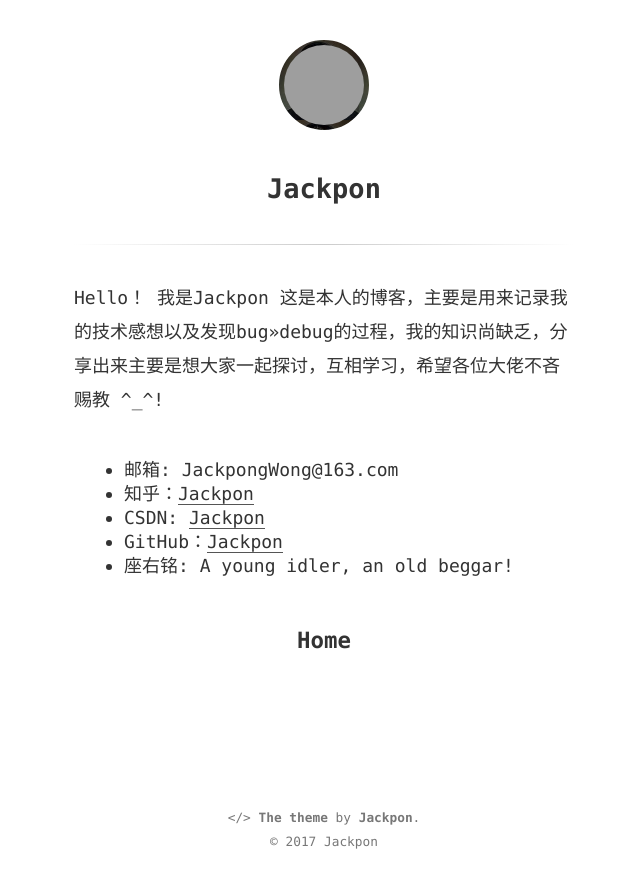
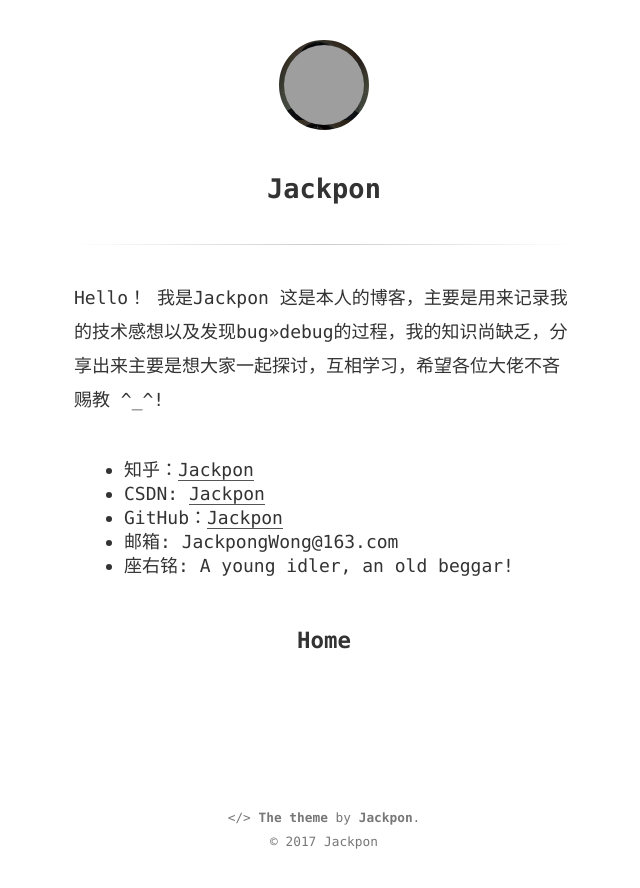
Before and after one commit to davi-xiao/Jackpon.github.io, a Jekyll site: the page built from about.md, in a window 1280 px wide, cut to the strip 0-888 px from the top of the page. Shown: the whole strip, without its empty margins (316-956 px from the left). Built offline with Jekyll 4.4.1, drawn with Linux system fonts in a browser that asks for light colours; grey boxes are pictures that could not be loaded.

Commit message:
My Gitblog

```diff
--- a/about.md
+++ b/about.md
@@ -7,8 +7,9 @@ Hello！
 我是Jackpon
 这是本人的博客，主要是用来记录我的技术感想以及发现bug>>debug的过程，我的知识尚缺乏，分享出来主要是想大家一起探讨，互相学习，希望各位大佬不吝赐教 ^_^!
 
-* 邮箱: JackpongWong@163.com
+
 * 知乎：<a href="https://www.zhihu.com/people/Jackpon">Jackpon</a>
 * CSDN: <a href="http://blog.csdn.net/Jackponwong">Jackpon</a>
 * GitHub：<a href="https://github.com/Jackpon">Jackpon</a>
+* 邮箱: JackpongWong@163.com
 * 座右铭: A young idler, an old beggar!
```
